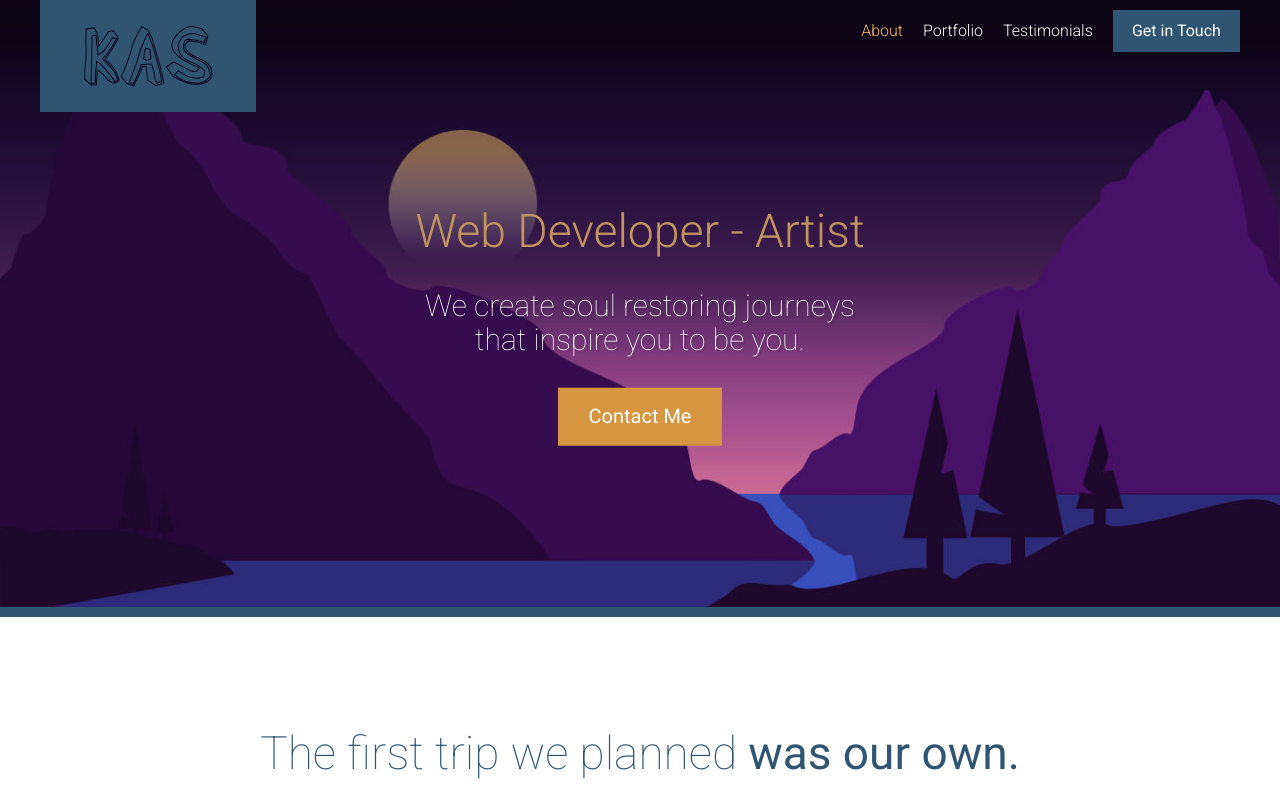
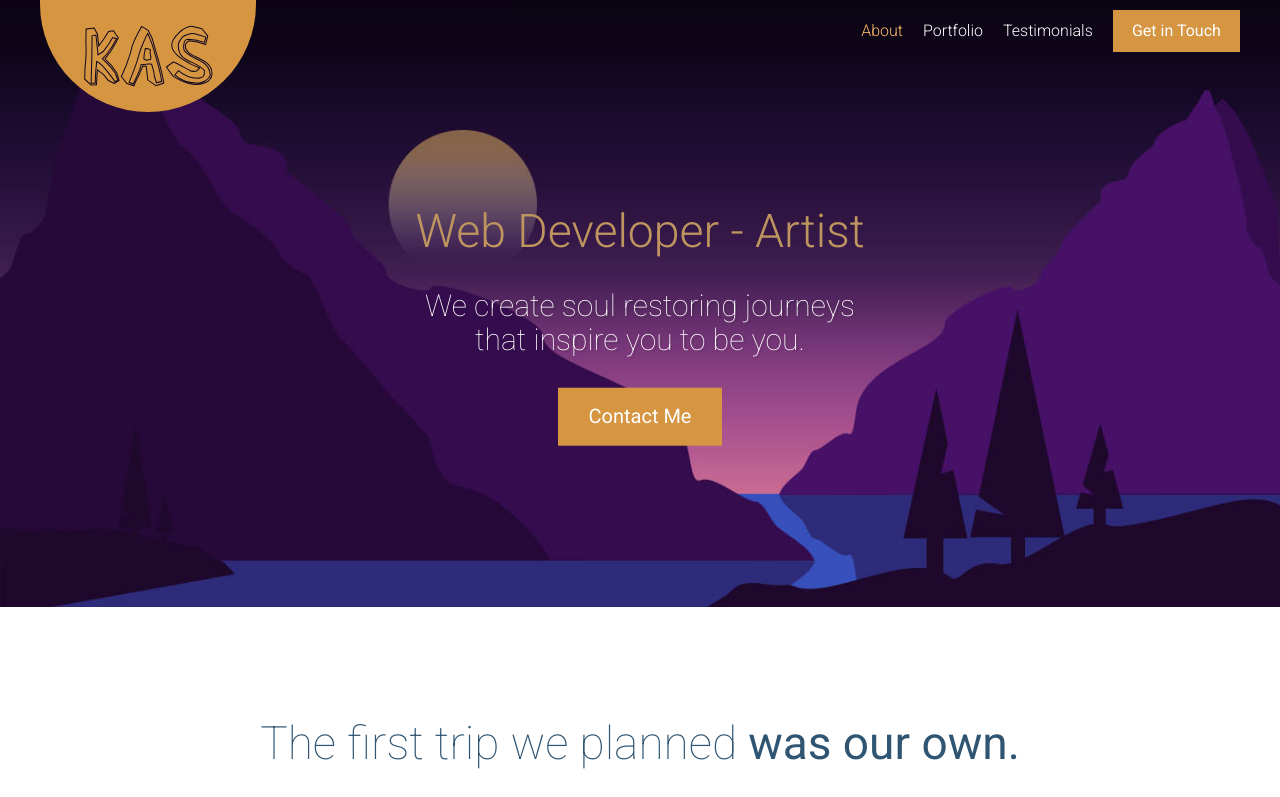
Before and after one commit to kastriotadili/portfolio-site, a website: page app/index.html in a window 1280 px wide. Shown: the top 797 px of the page. Drawn offline with Linux system fonts and the light colour scheme; files whose address does not match are found by name.

Commit message:
edit site-header and primary-header css

```diff
--- a/app/assets/styles/modules/_btn.css
+++ b/app/assets/styles/modules/_btn.css
@@ -1,5 +1,5 @@
 .btn {
-  background-color: $mainBlue;
+  background-color: $mainOrange;
   color: #FFF;
   text-decoration: none;
   padding: .75rem 1.2rem;
--- a/app/assets/styles/modules/_large-hero.css
+++ b/app/assets/styles/modules/_large-hero.css
@@ -1,5 +1,5 @@
 .large-hero {
-  border-bottom: 10px solid $mainBlue;
+  /*border-bottom: 2px solid $mainBlue; */
   position: relative;
 
   &__image {
--- a/app/assets/styles/modules/_site-header.css
+++ b/app/assets/styles/modules/_site-header.css
@@ -6,7 +6,7 @@
   transition: background-color .3s ease-out;
 
   &--is-expanded {
-    background-color: rgba($mainBlue, .55);
+    background-color: rgba($mainBlack, .55);
   }
 
   @mixin atMedium {
@@ -14,7 +14,7 @@
     background-color: rgba($mainBlack, .3);
 
     &--dark {
-      background-color: rgba(23, 51, 72, .85);
+      background-color: rgba($mainBlack, .85);
     }
   }
 
@@ -31,8 +31,10 @@
     transform: translateX(-50%) scale(.8);
     transition: transform .3s ease-out;
     transform-origin: 50% 0;
-    background-color: $mainBlue;
+    background-color: $mainOrange;
     padding: 25px 36px;
+    border-bottom-right-radius: 140px;
+    border-bottom-left-radius: 140px;
 
     @mixin atMedium {
       left: auto;
--- a/app/temp/styles/styles.css
+++ b/app/temp/styles/styles.css
@@ -440,7 +440,7 @@ a {
 }
 
 .large-hero {
-  border-bottom: 10px solid #2f5572;
+  /*border-bottom: 2px solid $mainBlue; */
   position: relative;
 
 }
@@ -512,7 +512,7 @@ a {
 }
 
 .btn {
-  background-color: #2f5572;
+  background-color: #d59541;
   color: #FFF;
   text-decoration: none;
   padding: .75rem 1.2rem;
@@ -1096,7 +1096,7 @@ Instead edit gulp/templates/sprite */
 }
 
 .site-header--is-expanded {
-  background-color: rgba(47,85,114, .55);
+  background-color: rgba(14,5,29, .55);
 }
 
 @media (min-width: 800px) {
@@ -1107,7 +1107,7 @@ Instead edit gulp/templates/sprite */
   }
 
   .site-header--dark {
-    background-color: rgba(23, 51, 72, .85);
+    background-color: rgba(14,5,29, .85);
   }
 }
 
@@ -1125,8 +1125,10 @@ Instead edit gulp/templates/sprite */
   transform: translateX(-50%) scale(.8);
   transition: transform .3s ease-out;
   transform-origin: 50% 0;
-  background-color: #2f5572;
+  background-color: #d59541;
   padding: 25px 36px;
+  border-bottom-right-radius: 140px;
+  border-bottom-left-radius: 140px;
 }
 
 @media (min-width: 800px) {
```
Also changed, not shown: docs/index.html (+1 -1 lines), 2 other files.
